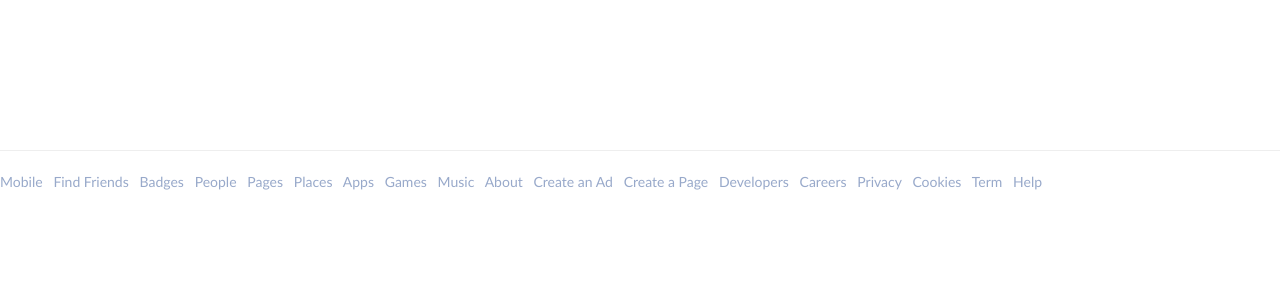
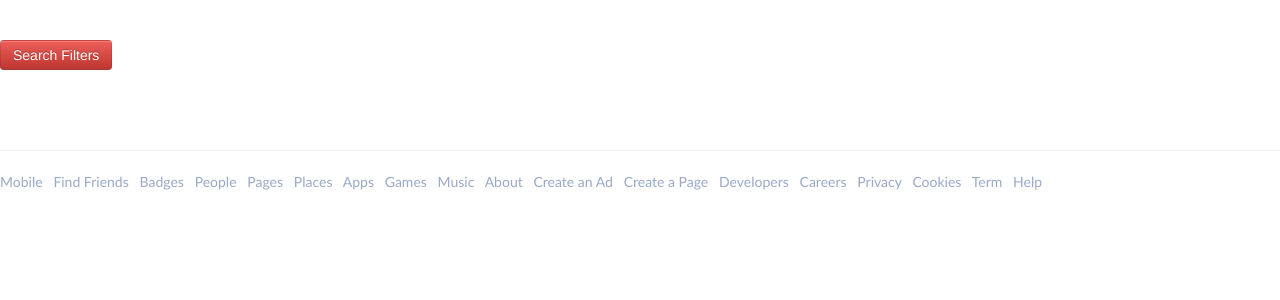
Before and after one commit to AhsanLatif/facebook, a CodeIgniter app: a page that uses application/views/profile/view_people.php in a window 1280 px wide. Shown: the part 83-383 px from the top of the page. Run offline with CodeIgniter, Linux system fonts and the light colour scheme; data that the repository does not hold is empty.

Commit message:
searchFilters

```diff
--- a/application/views/profile/view_people.php
+++ b/application/views/profile/view_people.php
@@ -1,4 +1,18 @@
-
+<br><br>
+<div id="searchFilters" class="collapse">
+<form name="searchFilters" >
+<input type="text" placeholder="Location" />
+<input type="text" placeholder="School" />
+<input type="text" placeholder="Highschool" />
+<input type="text" placeholder="Employer" />
+<input type="text" placeholder="First Name" />
+<input type="text" placeholder="Last Name" />
+<input type="submit" class="btn btn-small"/>
+</div>
+<button type="button" class="btn btn-danger" data-toggle="collapse" data-target="#searchFilters">
+  Search Filters
+</button>
+ <br>
 <?php
 echo "<div class='fTop pull-left' id='searchPageGallery'>";
 foreach ($details as $detail) {
```
